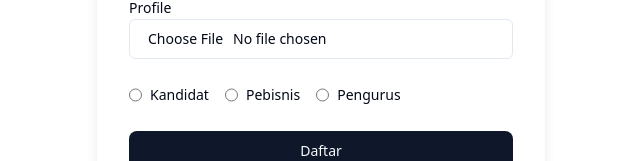
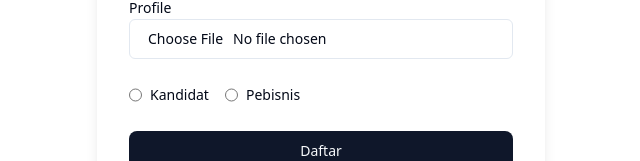
Before and after one commit to renosetiawan033/karir-impian, a React (Vite) app: page /signup in a window 1280 px wide. Shown: the part 413-574 px from the top of the page, without its empty margins (319-959 px from the left). Built offline with nearby package versions, Linux system fonts and the light colour scheme.

Commit message:
menghapus role administrator pada signup

```diff
--- a/src/components/auth/signup.jsx
+++ b/src/components/auth/signup.jsx
@@ -168,18 +168,6 @@ const Signup = () => {
               />
               <Label>Pebisnis</Label>
             </div>
-            <div className="flex items-center space-x-2">
-              <Input
-                type="radio"
-                name="role"
-                value="administrator"
-                checked={input.role === "administrator"}
-                onChange={changeEventHandler}
-                className="cursor-pointer"
-                required
-              />
-              <Label>Pengurus</Label>
-            </div>
           </RadioGroup>
         </div>
 
```
